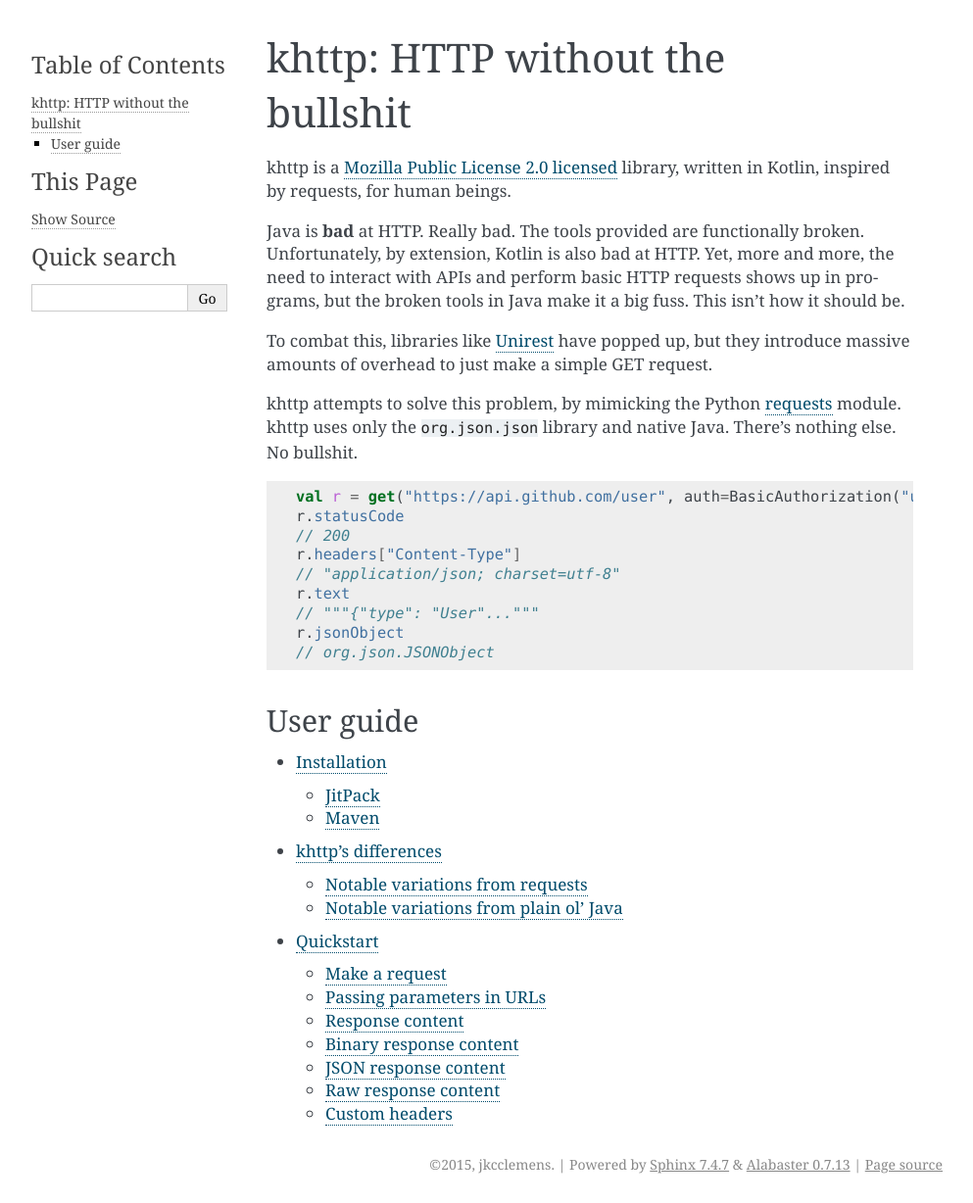
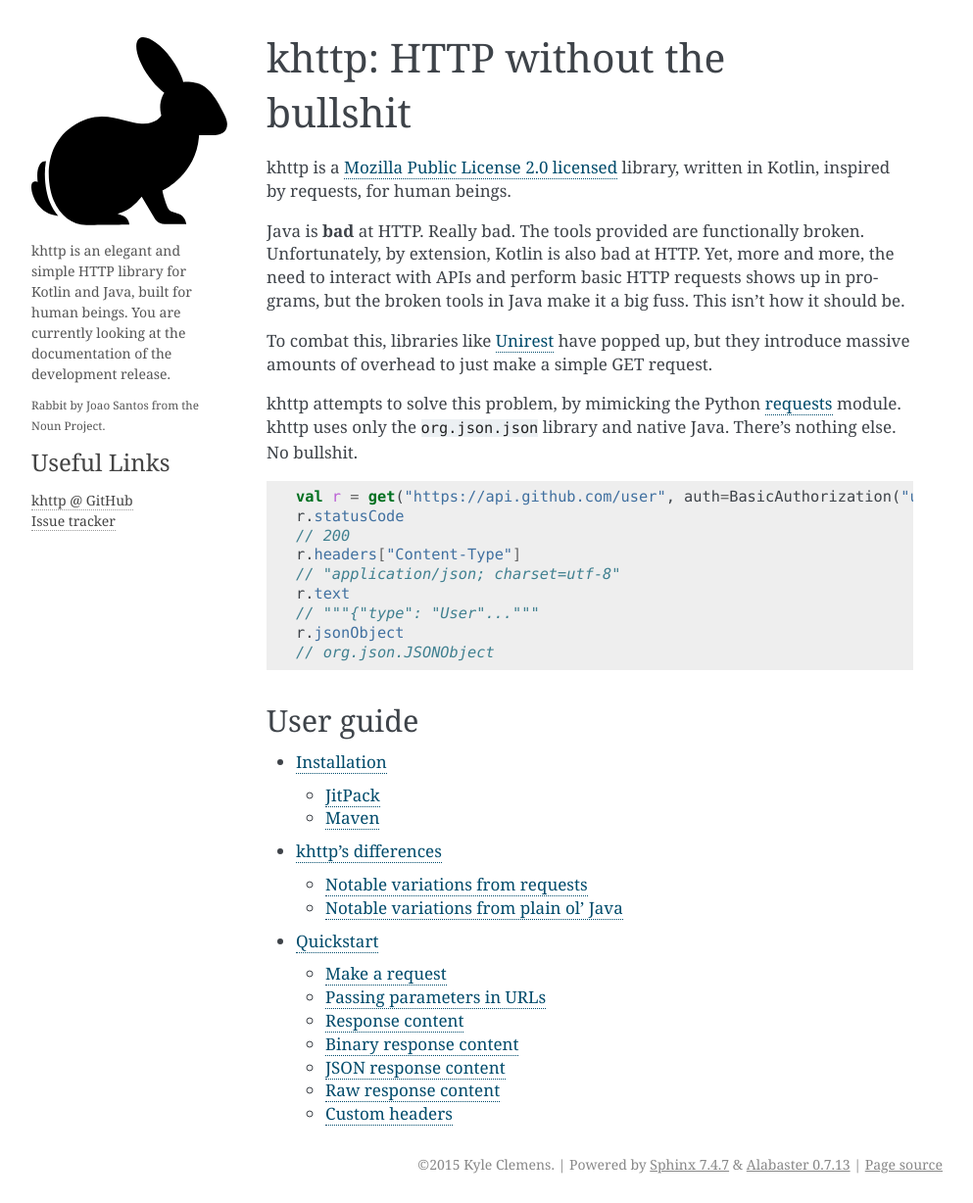
Before and after one commit to Karn/khttp-android, a Sphinx documentation site: the page built from docs/source/index.rst, in a window 1280 px wide. Shown: the whole page at 98% size, without its empty margins (148-1141 px from the left). Built offline with Sphinx 7.4.7, drawn with Linux system fonts in a browser that asks for light colours.

Commit message:
Added: Karl the Rabbit!

```diff
--- /dev/null
+++ b/docs/source/_templates/sidebarintro.html
@@ -0,0 +1,22 @@
+<p class="logo">
+    <a href="{{ pathto(master_doc) }}">
+        <img class="logo" src="{{ pathto('_static/rabbit.svg', 1) }}" title="Karl the khttp rabbit"/>
+    </a>
+</p>
+<p>
+</p>
+
+<p>
+    khttp is an elegant and simple HTTP library for Kotlin and Java, built for human beings. You are currently looking
+    at the documentation of the development release.
+</p>
+
+<p>
+    <small>Rabbit by Joao Santos from the Noun Project.</small>
+</p>
+
+<h3>Useful Links</h3>
+<ul>
+    <li><a href="http://github.com/jkcclemens/khttp">khttp @ GitHub</a></li>
+    <li><a href="http://github.com/jkcclemens/khttp/issues">Issue tracker</a></li>
+</ul>
--- /dev/null
+++ b/docs/source/_templates/sidebarlogo.html
@@ -0,0 +1,16 @@
+<p class="logo">
+    <a href="{{ pathto(master_doc) }}">
+        <img class="logo" src="{{ pathto('_static/rabbit.svg', 1) }}" title="Karl the khttp rabbit"/>
+    </a>
+</p>
+<p>
+</p>
+
+<p>
+    khttp is an elegant and simple HTTP library for Kotlin and Java, built for human beings. You are currently looking
+    at the documentation of the development release.
+</p>
+
+<p>
+    <small>Rabbit by Joao Santos from the Noun Project.</small>
+</p>
--- a/docs/source/conf.py
+++ b/docs/source/conf.py
@@ -48,8 +48,8 @@ master_doc = 'index'
 
 # General information about the project.
 project = 'khttp'
-copyright = '2015, jkcclemens'
-author = 'jkcclemens'
+copyright = '2015 Kyle Clemens'
+author = 'Kyle Clemens'
 
 # The version info for the project you're documenting, acts as replacement for
 # |version| and |release|, also used in various other places throughout the
@@ -156,7 +156,10 @@ html_static_path = ['_static']
 #html_use_smartypants = True
 
 # Custom sidebar templates, maps document names to template names.
-#html_sidebars = {}
+html_sidebars = {
+    'index':    ['sidebarintro.html'],
+    '**':       ['sidebarlogo.html', 'localtoc.html']
+}
 
 # Additional templates that should be rendered to pages, maps page names to
 # template names.
```
Also changed, not shown: docs/source/_static/rabbit.svg (added).
